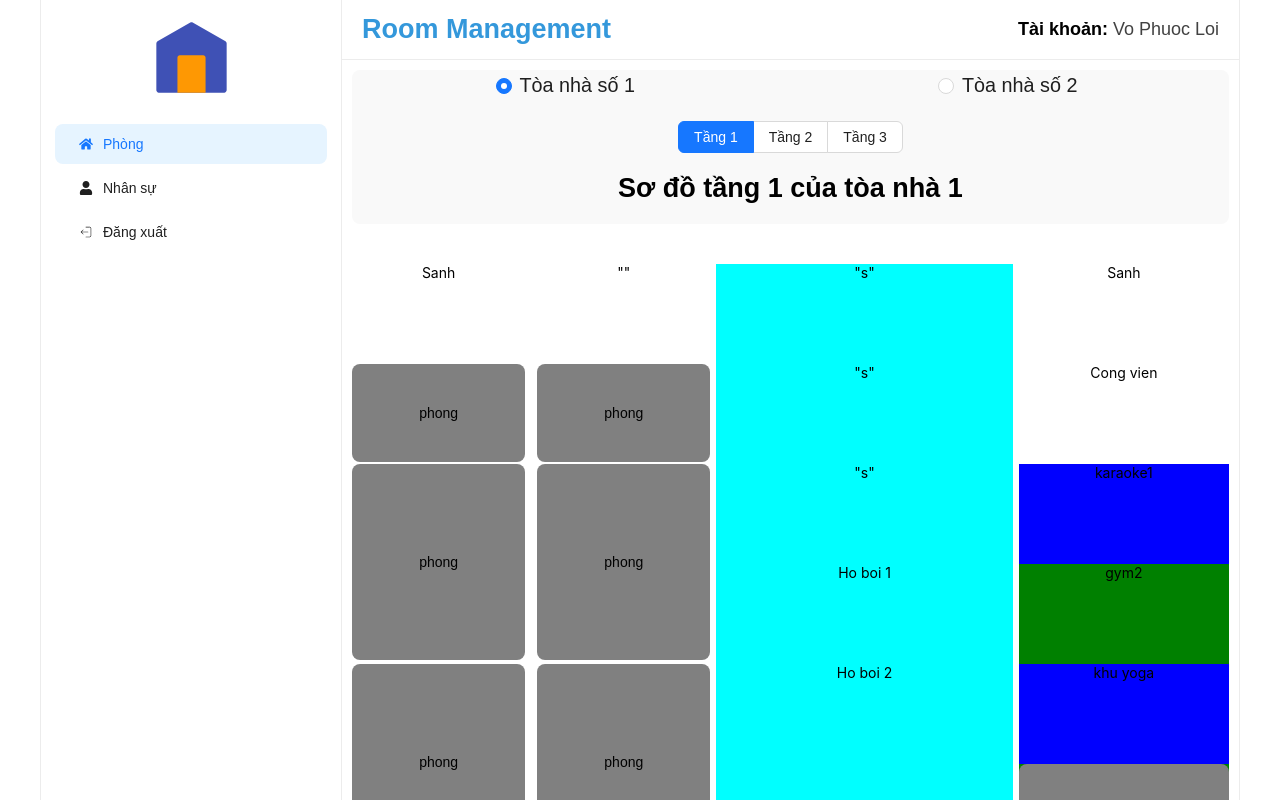
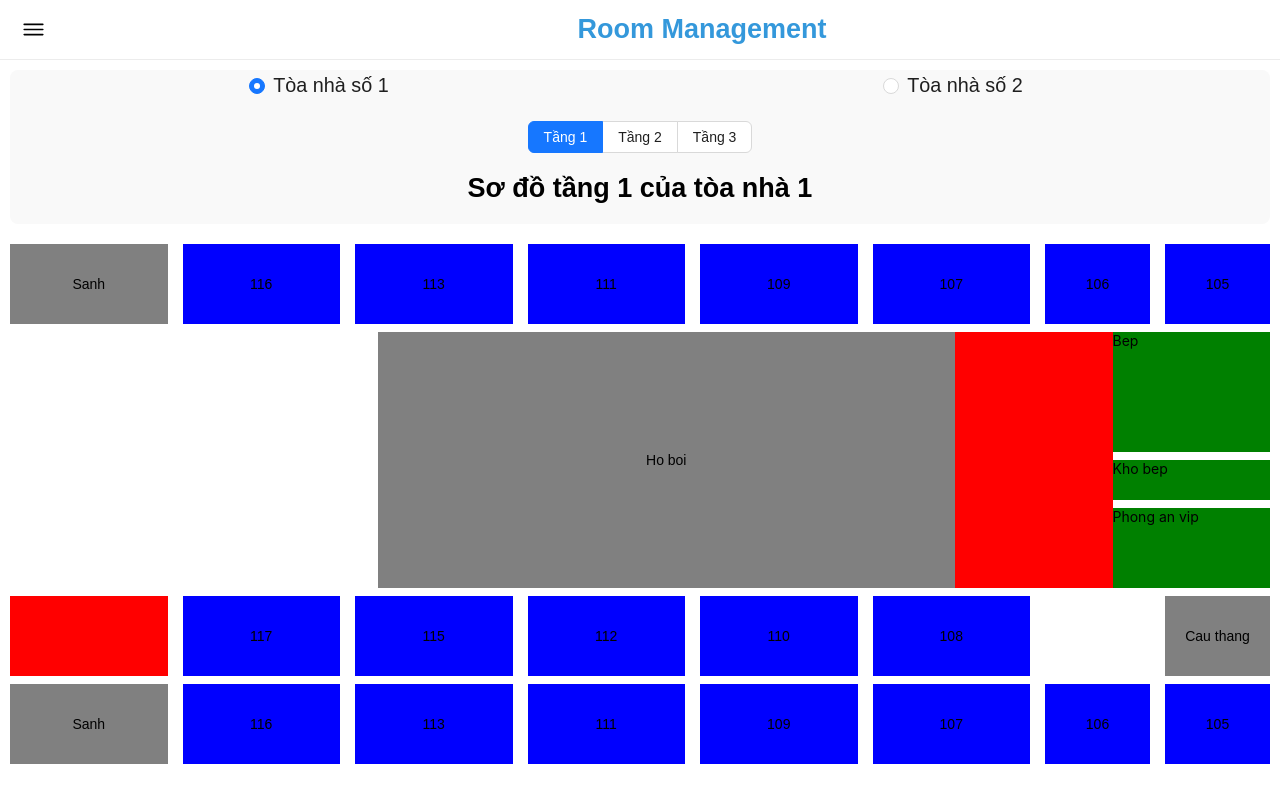
Before and after one commit to phuocloi0502/RoomManagement, a React (Vite) app: page / in a window 1280 px wide. Built offline with nearby package versions, Linux system fonts and the light colour scheme.

Commit message:
horizontal room

```diff
--- a/src/App.jsx
+++ b/src/App.jsx
@@ -7,9 +7,7 @@ import { Outlet } from "react-router-dom";
 function App() {
   return (
     <div className="web-container">
-      <div className="left-sidebar-wrap">
-        <Navigate />
-      </div>
+      <Navigate />
       <div className="content-wrap">
         <div className="header-area">
           <Header />
--- a/src/App.scss
+++ b/src/App.scss
@@ -1,22 +1,12 @@
 @import "./style/myColors";
 .web-container {
   position: relative;
-  min-width: 1200px;
-  width: 1200px;
+  min-width: 100vw;
+  width: 100%;
   height: 100vh;
   margin: 0 auto;
   display: flex;
-  border-right: 1px solid $gray-100;
-  border-left: 1px solid $gray-100;
-  .left-sidebar-wrap {
-    width: auto;
-    height: 100vh;
-    top: 0;
-    position: sticky;
-    position: -webkit-sticky;
-    background-color: $white;
-    border-right: 1px solid $gray-100;
-  }
+
   .content-wrap {
     width: 100%;
     position: relative;
@@ -39,12 +29,3 @@
     }
   }
 }
-@media screen and (max-width: 768px) {
-  .left-sidebar-wrap {
-    display: none;
-  }
-  .web-container {
-    width: 100%;
-    min-width: 100%;
-  }
-}
--- a/src/components/building_plan/Floor1Building1.jsx
+++ b/src/components/building_plan/Floor1Building1.jsx
@@ -1,8 +1,145 @@
 import React from "react";
-import { Row, Col } from "antd";
+import { Row, Col, Flex } from "antd";
+import "./style/building_plan.scss";
+import { Room } from "../room/Room";
 export const Floor1Building1 = (props) => {
   return (
+    <>
       <div>
+        <Row justify="space-between" className="custom-row">
+          <Col className="room-wrap" span={3}>
+            <Flex justify="center" align="center" className="lobby-space">
+              Sanh
+            </Flex>
+          </Col>
+          <Col className="room-wrap" span={3}>
+            <Room roomName="116" />
+          </Col>
+          <Col className="room-wrap" span={3}>
+            <Room roomName="113" />
+          </Col>
+          <Col className="room-wrap" span={3}>
+            <Room roomName="111" />
+          </Col>
+          <Col className="room-wrap" span={3}>
+            <Room roomName="109" />
+          </Col>
+          <Col className="room-wrap" span={3}>
+            <Room roomName="107" />
+          </Col>
+          <Col className="room-wrap" span={2}>
+            <Room roomName="106" />
+          </Col>
+          <Col className="room-wrap" span={2}>
+            <Room roomName="105" />
+          </Col>
+        </Row>
+        <Row justify="end" className="custom-row">
+          <Col className="room-wrap" span={11}>
+            {" "}
+            <Flex justify="center" align="center" className="lobby-space">
+              Ho boi
+            </Flex>
+          </Col>
+          <Col className="room-wrap empty-space" span={3}>
+            {" "}
+            <Flex></Flex>
+          </Col>
+          <Col span={3}>
+            <Row className="custom-row">
+              <Col
+                style={{
+                  height: "15vh",
+                  width: "100%",
+                  backgroundColor: "green",
+                }}
+              >
+                Bep
+              </Col>
+            </Row>
+            <Row className="custom-row">
+              <Col
+                style={{
+                  height: "5vh",
+                  width: "100%",
+                  backgroundColor: "green",
+                }}
+              >
+                Kho bep
+              </Col>
+            </Row>
+            <Row>
+              <Col
+                style={{
+                  height: "10vh",
+                  width: "100%",
+                  backgroundColor: "green",
+                }}
+              >
+                Phong an vip
+              </Col>
+            </Row>
+          </Col>
+        </Row>
+        <Row justify="space-between" className="custom-row">
+          <Col className="room-wrap empty-space" span={3}>
+            {" "}
+            <Flex></Flex>
+          </Col>
+          <Col className="room-wrap" span={3}>
+            <Room roomName="117" />
+          </Col>
+          <Col className="room-wrap" span={3}>
+            <Room roomName="115" />
+          </Col>
+          <Col className="room-wrap" span={3}>
+            <Room roomName="112" />
+          </Col>
+          <Col className="room-wrap" span={3}>
+            <Room roomName="110" />
+          </Col>
+          <Col className="room-wrap" span={3}>
+            <Room roomName="108" />
+          </Col>
+          <Col className="room-wrap" span={2}>
+            <Flex></Flex>
+          </Col>
+          <Col className="room-wrap" span={2}>
+            <Flex justify="center" align="center" className="lobby-space">
+              Cau thang
+            </Flex>
+          </Col>
+        </Row>
+        <Row justify="space-between">
+          <Col className="room-wrap" span={3}>
+            <Flex justify="center" align="center" className="lobby-space">
+              Sanh
+            </Flex>
+          </Col>
+          <Col className="room-wrap" span={3}>
+            <Room roomName="116" />
+          </Col>
+          <Col className="room-wrap" span={3}>
+            <Room roomName="113" />
+          </Col>
+          <Col className="room-wrap" span={3}>
+            <Room roomName="111" />
+          </Col>
+          <Col className="room-wrap" span={3}>
+            <Room roomName="109" />
+          </Col>
+          <Col className="room-wrap" span={3}>
+            <Room roomName="107" />
+          </Col>
+          <Col className="room-wrap" span={2}>
+            <Room roomName="106" />
+          </Col>
+          <Col className="room-wrap" span={2}>
+            <Room roomName="105" />
+          </Col>
+        </Row>
+      </div>
+      {/* <div>
         <Row gutter={[12, 12]}>
           <Col className="col-height-100" span={5}>
             Sanh
@@ -123,6 +260,7 @@ export const Floor1Building1 = (props) => {
             </Row>
           </Col>
         </Row>
-    </div>
+      </div> */}
+    </>
   );
 };
--- a/src/components/building_plan/style/building_plan.scss
+++ b/src/components/building_plan/style/building_plan.scss
@@ -0,0 +1,18 @@
+.custom-row {
+  margin-bottom: 8px;
+}
+.room-wrap {
+  height: auto;
+  display: flex;
+  align-items: center;
+  justify-content: center;
+  color: black;
+}
+.empty-space {
+  background-color: red;
+}
+.lobby-space {
+  width: 100%;
+  height: 100%;
+  background-color: gray;
+}
--- a/src/components/header/Header.jsx
+++ b/src/components/header/Header.jsx
@@ -16,10 +16,6 @@ export const Header = (props) => {
       <div className="header-title">
         <h2>Room Management</h2>
       </div>
-      <div className="user-infomation-area">
-        <strong>Tài khoản: </strong>
-        <span>Vo Phuoc Loi</span>
-      </div>
     </div>
   );
 };
--- a/src/components/header/header.scss
+++ b/src/components/header/header.scss
@@ -2,12 +2,18 @@
 .header-area {
   display: flex;
   align-items: center;
-  justify-content: space-between;
   padding: 0 10px;
   .menu-toggle {
-    display: none;
+    flex: 10%;
+    display: flex;
+    align-items: center;
+    justify-self: center;
+    font-size: 1.5rem;
+    flex: 10%;
   }
   .header-title {
+    flex: 90%;
+    text-align: center;
     h2 {
       color: $primary-color;
     }
@@ -20,13 +26,6 @@
 }
 @media screen and (max-width: 768px) {
   .header-area {
-    .menu-toggle {
-      display: flex;
-      align-items: center;
-      justify-self: center;
-      font-size: 1.5rem;
-      flex: 10%;
-    }
     .header-title {
       text-align: center;
       flex: 90%;
@@ -34,8 +33,5 @@
         font-size: 1.3rem;
       }
     }
-    .user-infomation-area {
-      display: none;
-    }
   }
 }
--- a/src/components/navigate/Navigate.jsx
+++ b/src/components/navigate/Navigate.jsx
@@ -73,21 +73,8 @@ export const Navigate = (props) => {
   };
 
   return (
-    <div className="navigate-wrap">
-      <div className="logo-area">
-        <img src={logoWeb} alt="" />
-      </div>
-      <div className="desktop-navigater">
-        <Menu
-          onClick={onClick}
-          items={items}
-          defaultSelectedKeys={[defaultSelectedKey]}
-          defaultOpenKeys={[defaultSelectedKey]}
-          mode="inline"
-        />
-      </div>
-      <div className="mobile-navigater">
     <Drawer
+      className="navigate-wrap"
       placement="left"
       open={openDrawer}
       closable={false}
@@ -112,7 +99,5 @@ export const Navigate = (props) => {
         className="my-menu"
       />
     </Drawer>
-      </div>
-    </div>
   );
 };
--- a/src/components/navigate/navigate.scss
+++ b/src/components/navigate/navigate.scss
@@ -2,31 +2,11 @@
 .navigate-wrap {
   padding-top: 20px;
   height: 100%;
-  width: 300px;
-  .logo-area {
-    text-align: center;
-    img {
-      width: 25%;
-      height: 25%;
+  .user-infomation-area {
+    padding-top: 10px;
+    span {
+      color: $gray-600;
     }
-  }
-
-  .desktop-navigater {
-    padding: 20px 10px;
-    height: 75%;
-    .ant-menu {
-      height: 100%;
-      border-inline-end: 0 solid transparent !important;
-    }
-  }
-  .mobile-navigater {
-    display: none;
-  }
-}
-@media screen and (max-width: 768px) {
-  .mobile-navigater {
-    display: block;
-    height: 100%;
   }
   .ant-drawer-title {
     text-align: center;
@@ -39,10 +19,4 @@
     height: 100%;
     border-inline-end: 0 solid transparent !important;
   }
-  .user-infomation-area {
-    padding-top: 10px;
-    span {
-      color: $gray-600;
-    }
-  }
 }
--- /dev/null
+++ b/src/components/room/Room.jsx
@@ -0,0 +1,5 @@
+import React from "react";
+import "./room.scss";
+export const Room = (props) => {
+  return <div className="room-area">{props.roomName}</div>;
+};
--- /dev/null
+++ b/src/components/room/room.scss
@@ -0,0 +1,8 @@
+.room-area {
+  display: flex;
+  height: 10vh;
+  width: 100%;
+  justify-content: center;
+  align-items: center;
+  background-color: blue;
+}
--- a/src/pages/room_page/room_page.scss
+++ b/src/pages/room_page/room_page.scss
@@ -31,37 +31,6 @@
   }
   .room-page-content {
     margin-top: 20px;
-    display: flex;
-    flex-direction: column;
-    gap: 10px;
-    align-items: center;
-  }
-  .room-page-main-content {
-    display: flex;
-    flex-direction: column;
-    margin-top: 20px;
-    width: 100%;
-
-    .col-height-200 {
-      height: 200px;
-    }
-    .col-height-100 {
-      height: 100px;
-    }
-    .ant-col {
-      text-align: center;
-      width: 100%;
-    }
-    .swimming {
-    }
-    .room-area {
-      background-color: gray;
-      display: flex;
-      align-items: center;
-      justify-content: center;
-      height: 98%;
-      border-radius: 8px;
-    }
   }
 }
 .building-floor-plan {
```
Lines whose indentation alone changed are shown as unchanged.
